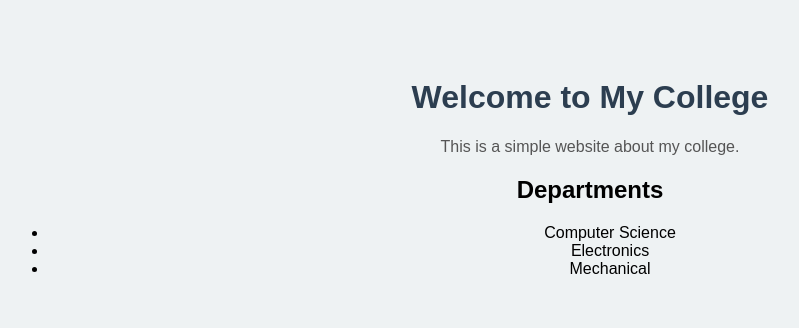
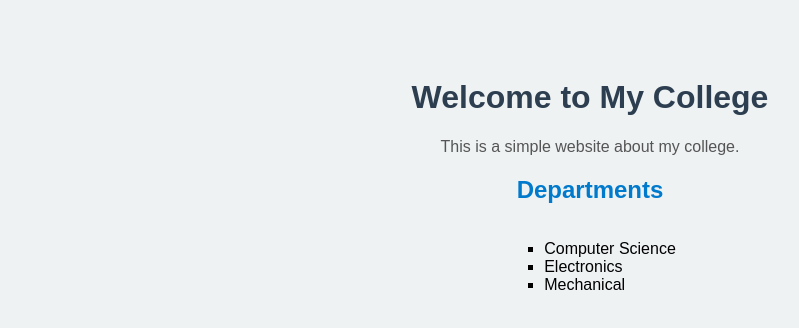
Before and after one commit to Rushi6720/collegeinfo, a plain HTML site: page index.html in a window 1280 px wide. Shown: the whole page, without its empty margins (50-849 px from the left). Drawn offline with Linux system fonts and the light colour scheme.

Commit message:
Styled departments section

```diff
--- a/style.css
+++ b/style.css
@@ -12,3 +12,11 @@ h1 {
 p {
   color: #555;
 }
+h2 {
+  color: #007acc;
+}
+ul {
+  list-style: square;
+  text-align: left;
+  display: inline-block;
+}
```
